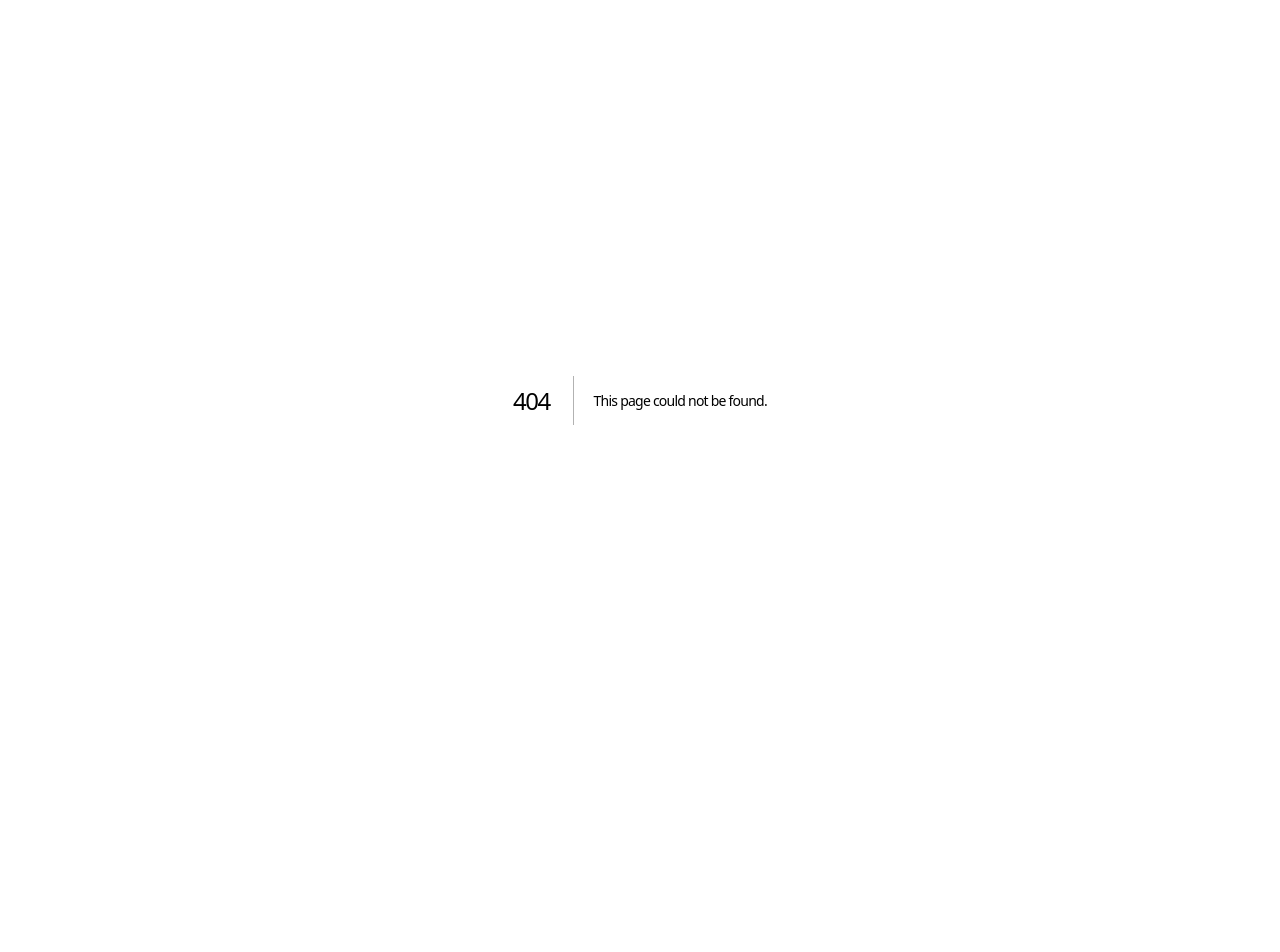
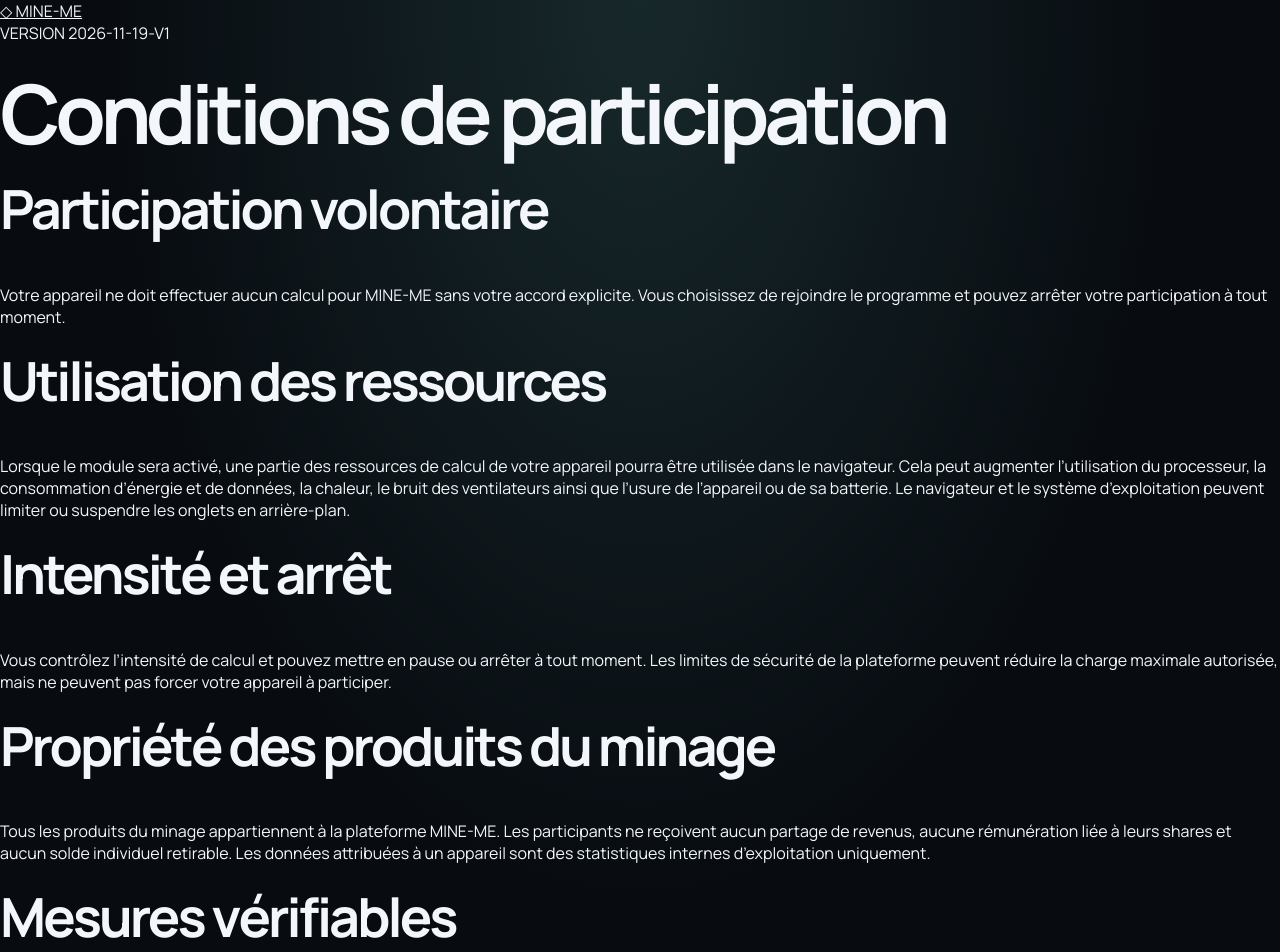
Before and after one commit to media09/Mine-Me, a Next.js app: page /mineme/terms in a window 1280 px wide. Before the commit this address had no page. Shown: the top 952 px of the page. Before the commit the page ends 800 px from the top, so only its background shows below. Built offline with nearby package versions, Linux system fonts and the light colour scheme.

Commit message:
Add src/app/terms/page.tsx

```diff
--- /dev/null
+++ b/src/app/terms/page.tsx
@@ -0,0 +1,24 @@
+import Link from "next/link";
+
+export default function TermsPage() {
+  return (
+    <main className="terms-shell">
+      <Link className="auth-brand" href="/">◇ MINE-ME</Link>
+      <article className="terms-card">
+        <div className="auth-kicker">VERSION 2026-11-19-V1</div>
+        <h1>Conditions de participation</h1>
+        <h2>Participation volontaire</h2>
+        <p>Votre appareil ne doit effectuer aucun calcul pour MINE-ME sans votre accord explicite. Vous choisissez de rejoindre le programme et pouvez arrêter votre participation à tout moment.</p>
+        <h2>Utilisation des ressources</h2>
+        <p>Lorsque le module sera activé, une partie des ressources de calcul de votre appareil pourra être utilisée dans le navigateur. Cela peut augmenter l’utilisation du processeur, la consommation d’énergie et de données, la chaleur, le bruit des ventilateurs ainsi que l’usure de l’appareil ou de sa batterie. Le navigateur et le système d’exploitation peuvent limiter ou suspendre les onglets en arrière-plan.</p>
+        <h2>Intensité et arrêt</h2>
+        <p>Vous contrôlez l’intensité de calcul et pouvez mettre en pause ou arrêter à tout moment. Les limites de sécurité de la plateforme peuvent réduire la charge maximale autorisée, mais ne peuvent pas forcer votre appareil à participer.</p>
+        <h2>Propriété des produits du minage</h2>
+        <p>Tous les produits du minage appartiennent à la plateforme MINE-ME. Les participants ne reçoivent aucun partage de revenus, aucune rémunération liée à leurs shares et aucun solde individuel retirable. Les données attribuées à un appareil sont des statistiques internes d’exploitation uniquement.</p>
+        <h2>Mesures vérifiables</h2>
+        <p>Les données présentées comme shares acceptées doivent provenir du pool ou d'une source de vérification serveur. Les estimations du navigateur ne constituent pas une preuve de revenu. Aucune rentabilité n’est garantie.</p>
+        <p className="terms-version">Ce texte est la base de consentement produit. Une validation juridique locale est requise avant lancement public.</p>
+      </article>
+    </main>
+  );
+}
```
